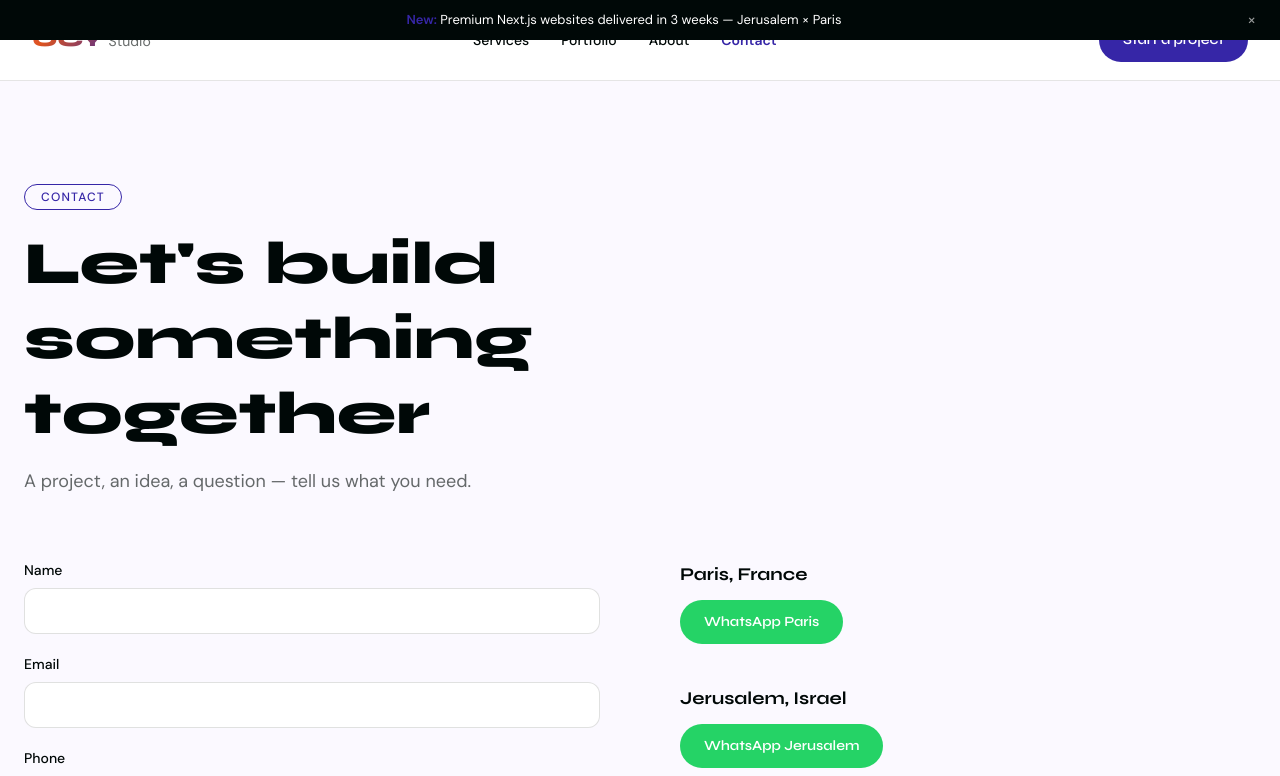
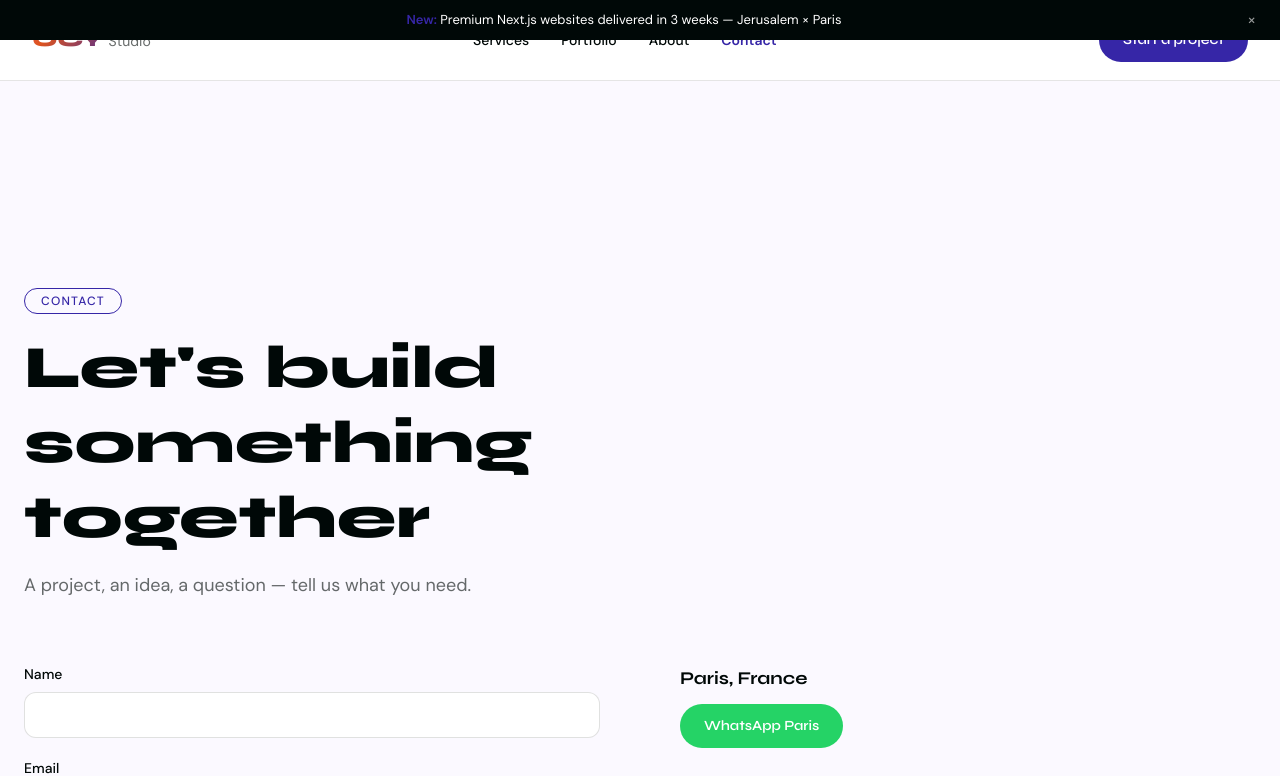
Before and after one commit to ucyweb28-svg/UCY_WEB_2026, a Next.js app: page /en/contact in a window 1280 px wide. Shown: the top 776 px of the page. Built offline with nearby package versions, Linux system fonts and the light colour scheme.

Commit message:
fix: hero spacing below banner and nav

```diff
--- a/app/[locale]/contact/page.tsx
+++ b/app/[locale]/contact/page.tsx
@@ -13,7 +13,7 @@ export async function generateMetadata(): Promise<Metadata> {
 
 export default function ContactPage() {
   return (
-    <main>
+    <main className="pt-[104px]">
       <ContactSection />
     </main>
   );
--- a/app/[locale]/mentions-legales/page.tsx
+++ b/app/[locale]/mentions-legales/page.tsx
@@ -31,7 +31,7 @@ export default async function MentionsLegalesPage() {
   ];
 
   return (
-    <main className="pt-28 pb-16 md:pt-36 md:pb-32" style={{ backgroundColor: '#FBF9FF' }}>
+    <main className="pt-28 pb-16 md:pt-36 md:pb-32 pt-[104px]" style={{ backgroundColor: '#FBF9FF' }}>
       <div className="max-w-3xl mx-auto px-6">
         <h1
           className="font-heading font-extrabold text-4xl md:text-5xl leading-tight mb-3"
--- a/components/sections/HeroSection.tsx
+++ b/components/sections/HeroSection.tsx
@@ -124,7 +124,7 @@ export function HeroSection() {
 
   return (
     <section
-      className="min-h-screen flex items-center pt-24 md:pt-32 pb-16 md:pb-24"
+      className="min-h-screen flex items-center pt-24 md:pt-32 pb-16 md:pb-24 mt-[104px]"
       style={{ backgroundColor: '#FBF9FF' }}
     >
       <div className="max-w-[1280px] mx-auto px-6 md:px-8 w-full">
```
